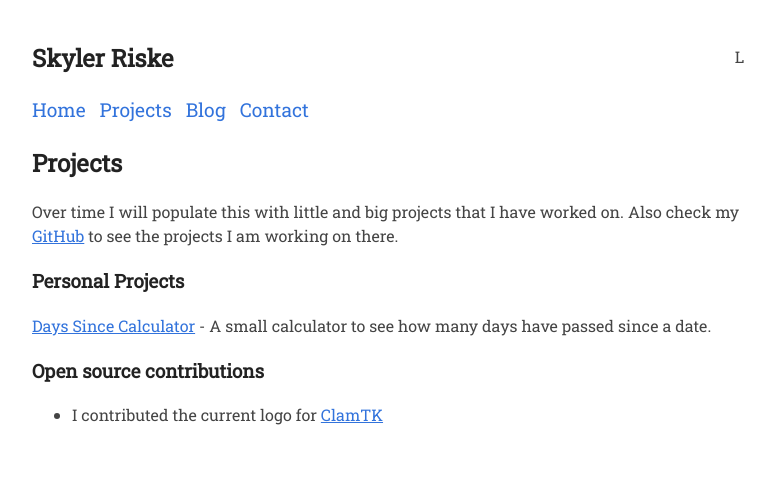
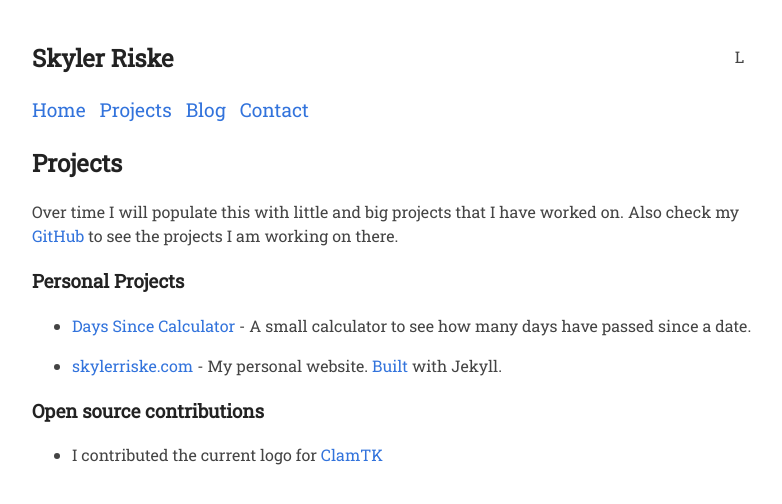
Before and after one commit to sriske2/sriske2.github.io, a Jekyll site: the page built from pages/projects.md, in a window 1280 px wide. Shown: the top 504 px of the page, without its empty margins (248-1030 px from the left). Built offline with Jekyll 4.4.1, drawn with Linux system fonts in a browser that asks for light colours.

Commit message:
update project page

```diff
--- a/assets/style.css
+++ b/assets/style.css
@@ -65,8 +65,8 @@ a {
     /* color: #3273dc; */
     color: var(--link-color);
     cursor: pointer;
-    text-decoration: underline;
-    /* text-decoration: none; */
+    /* text-decoration: underline; */
+    text-decoration: none;
     /*color: #ff5e6c;*/
 }
 
--- a/pages/projects.md
+++ b/pages/projects.md
@@ -8,7 +8,9 @@ permalink: /projects/
 Over time I will populate this with little and big projects that I have worked on. Also check my [GitHub]({{ site.github }}) to see the projects I am working on there.
 
 ### Personal Projects
-[Days Since Calculator](/daysSinceCalculator) - A small calculator to see how many days have passed since a date.
+- [Days Since Calculator](/daysSinceCalculator) - A small calculator to see how many days have passed since a date.
+
+- [skylerriske.com](https://skylerriske.com) - My personal website. [Built](https://github.com/sriske2/sriske2.github.io) with Jekyll.
 
 ### Open source contributions
 - I contributed the current logo for [ClamTK](https://gitlab.com/dave_m/clamtk)
```
